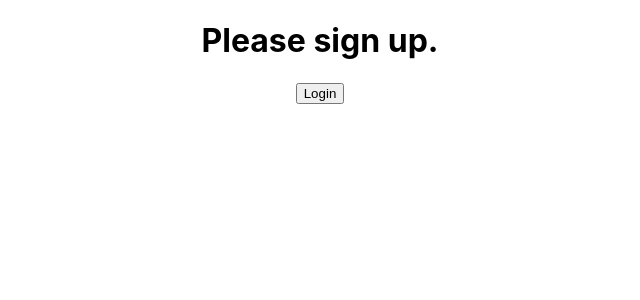
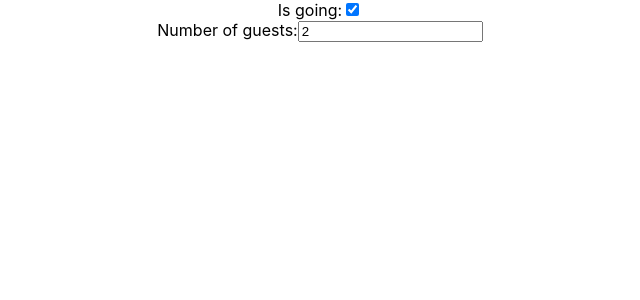
Before and after one commit to kotadd/react-lecture-materials, a React (Create React App) app: page / in a window 1280 px wide. Shown: the top 300 px of the page, without its empty margins (320-960 px from the left). Built offline with nearby package versions, Linux system fonts and the light colour scheme.

Commit message:
Add form example

```diff
--- a/src/App.js
+++ b/src/App.js
@@ -5,11 +5,13 @@ import RoutingExample from './components/code-separation/routing-example';
 import HelloWorld from './components/main-concepts/hello-world.component';
 import Clock from './components/main-concepts/state-props-lifecycle/clock.component';
 import LoginControl from './components/main-concepts/conditional-rendering/login-control.component';
+import NumberList from './components/main-concepts/list-key/numberlist.component';
+import Reservation from './components/main-concepts/forms/reservation.component';
 
 function App() {
   return (
     <div className='App'>
-      <LoginControl />
+      <Reservation />
     </div>
   );
 }
--- a/src/components/main-concepts/conditional-rendering/login-control.component.jsx
+++ b/src/components/main-concepts/conditional-rendering/login-control.component.jsx
@@ -42,13 +42,12 @@ class LoginControl extends React.Component {
 
   render() {
     const { isLoggedIn } = this.state;
-    let button;
 
-    if (isLoggedIn) {
-      button = <LogoutButton onClick={this.handleLogoutClick} />;
-    } else {
-      button = <LoginButton onClick={this.handleLoginClick} />;
-    }
+    let button = isLoggedIn ? (
+      <LogoutButton onClick={this.handleLogoutClick} />
+    ) : (
+      <LoginButton onClick={this.handleLoginClick} />
+    );
 
     return (
       <div>
--- /dev/null
+++ b/src/components/main-concepts/forms/reservation.component.jsx
@@ -0,0 +1,51 @@
+import React from 'react';
+
+class Reservation extends React.Component {
+  constructor(props) {
+    super(props);
+    this.state = {
+      isGoing: true,
+      numberOfGuests: 2
+    };
+
+    this.handleInputChange = this.handleInputChange.bind(this);
+  }
+
+  handleInputChange(event) {
+    const target = event.target;
+    const value = target.type === 'checkbox' ? target.checked : target.value;
+    const name = target.name;
+
+    this.setState({
+      [name]: value
+    });
+  }
+
+  render() {
+    return (
+      <form>
+        <label>
+          Is going:
+          <input
+            name='isGoing'
+            type='checkbox'
+            checked={this.state.isGoing}
+            onChange={this.handleInputChange}
+          />
+        </label>
+        <br />
+        <label>
+          Number of guests:
+          <input
+            name='numberOfGuests'
+            type='number'
+            value={this.state.numberOfGuests}
+            onChange={this.handleInputChange}
+          />
+        </label>
+      </form>
+    );
+  }
+}
+
+export default Reservation;
--- /dev/null
+++ b/src/components/main-concepts/list-key/numberlist.component.jsx
@@ -0,0 +1,18 @@
+import React from 'react';
+
+const NumberList = props => {
+  const numbers = props.numbers;
+  return (
+    <ul>
+      {numbers.map(number => (
+        <ListItem key={number.toString()} value={number} />
+      ))}
+    </ul>
+  );
+};
+
+const ListItem = props => {
+  return <li>{props.value}</li>;
+};
+
+export default NumberList;
```
Also changed, not shown: 1 other file (tests, documents, lock files or other folders).
